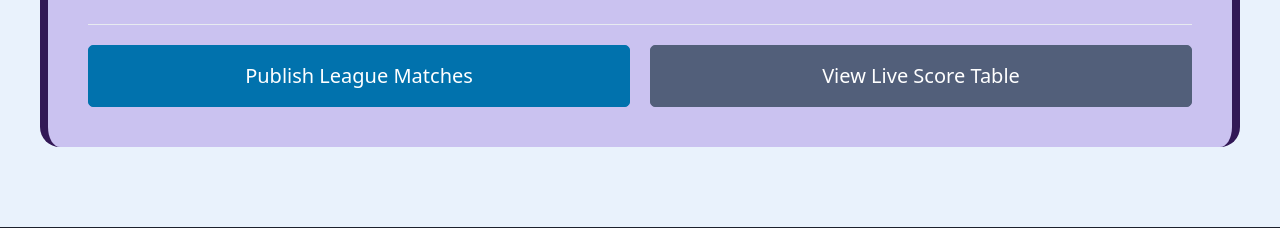
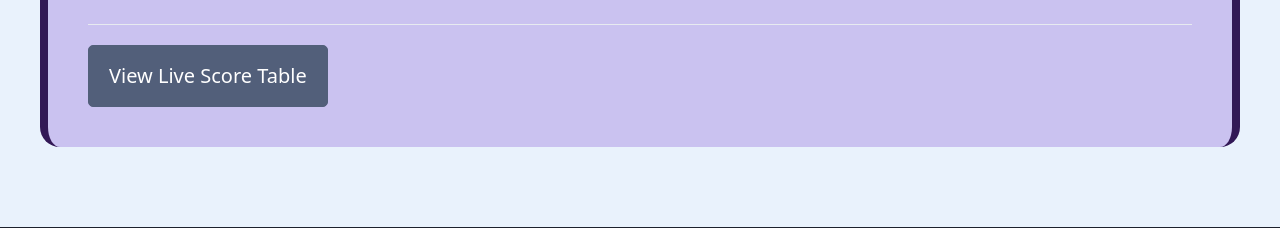
Before and after one commit to diassTMS/TournadoWest, a Django app: page /league-match-list/1/ in a window 1280 px wide. Shown: the part 365-593 px from the top of the page. Run offline with Django 5.2, Linux system fonts and the light colour scheme; data that the repository does not hold is empty; some libraries are stand-ins or nearby versions.

Commit message:
Update user-match-list.html

```diff
--- a/templates/leagues/user-match-list.html
+++ b/templates/leagues/user-match-list.html
@@ -98,12 +98,7 @@
             </table>
         </div>
         <hr>
-        <div class="grid">
-            {% if allData %}
-                <button data-target="modal-publish" onclick="toggleModal(event)">Publish League Matches</button>
-            {% endif %}
-            <button class="secondary" onclick="location.href='{% url 'league-live-score' return %}';">View Live Score Table</button>
-        </div>
+        <button class="secondary" onclick="location.href='{% url 'league-live-score' return %}';">View Live Score Table</button>
     </div>
     <!-- Tourn Delete Modal -->
     <dialog id="modal-publish">
```
